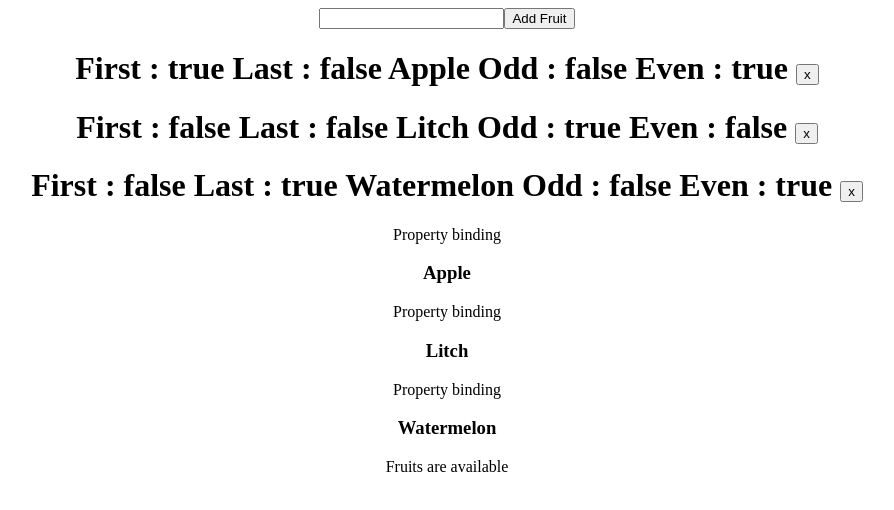
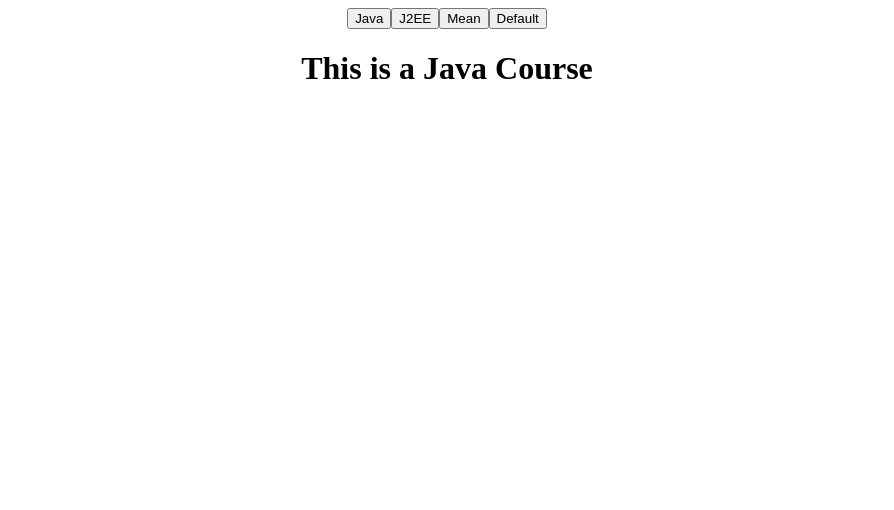
Before and after one commit to ggarg2/lara-mean-stack-3, an Angular app: page / in a window 1280 px wide. Shown: the top 510 px of the page, without its empty margins (193-1087 px from the left). Built offline with nearby package versions, Linux system fonts and the light colour scheme.

Commit message:
ng switch

```diff
--- a/src/app/app.component.html
+++ b/src/app/app.component.html
@@ -1,25 +1,16 @@
 <!--The content below is only a placeholder and can be replaced.-->
 <div style="text-align:center">
 
-  <input #fruit> <button (click)="addFruit(fruit.value)"> Add Fruit</button>
+<button (click)="openCourse('Java')">Java</button>
+<button (click)="openCourse('J2EE')">J2EE</button>
+<button (click)="openCourse('Mean')">Mean</button>
+<button (click)="openCourse('aanything')">Default</button>
 
-  <h1 *ngFor="let fruit of fruits; let o = odd; let e = even; let i = index; let f = first; let l = last;">
-
-    First : {{f}} Last : {{l}} {{fruit}} Odd : {{o}} Even : {{e}}  <button (click)="removeFruit(i)">x</button>
-
-  </h1>
-
-
-  <ng-template ngFor let-fruit [ngForOf]="fruits" >
-    Property binding <h3>{{fruit}}</h3>
-  </ng-template>
-
-  <ng-template *ngFor="let fruit of fruits">
-      Normal {{fruit}}
-  </ng-template>
-
-  <ng-template [ngIf]="fruits">
-    Fruits are available
-  </ng-template>
+<div [ngSwitch]="course">
+  <java-course *ngSwitchCase="'Java'">Java Courses</java-course>
+  <j2ee-course *ngSwitchCase="'J2EE'">J2EE </j2ee-course>
+  <mean-course *ngSwitchCase="'Mean'">Mean</mean-course>
+  <default-course *ngSwitchDefault>Default</default-course>
+</div>
 
 </div>
--- a/src/app/app.component.ts
+++ b/src/app/app.component.ts
@@ -10,15 +10,51 @@ import { CustomerModel } from './customer.model';
 })
 export class AppComponent {
 
-  fruits: string[] = ['Apple', 'Litch', 'Watermelon']
+  course: string = "Java"
 
-  addFruit(fruit){
-    this.fruits.push(fruit)
-  }
-
-  removeFruit(index){
-      console.log(index)
-      this.fruits.splice(index, 1)
+  openCourse(course){
+    this.course = course;
   }
 
 }
+
+
+@Component({
+  selector: 'java-course',
+  template: `
+    <h1>This is a Java Course</h1>
+  `
+})
+export class JavaCourse{
+
+}
+
+@Component({
+  selector: 'j2ee-course',
+  template: `
+    <h1>This is a J2EE Course</h1>
+  `
+})
+export class J2EECourse{
+
+}
+
+@Component({
+  selector: 'mean-course',
+  template: `
+    <h1>This is a Mean Course</h1>
+  `
+})
+export class MeanCourse{
+
+}
+
+@Component({
+  selector: 'default-course',
+  template: `
+    <h1>This is a default Course</h1>
+  `
+})
+export class DefaultCourse{
+
+}
```
Also changed, not shown: src/app/app.module.ts (+6 -2 lines).
